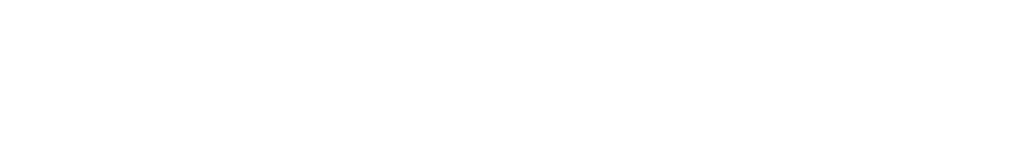
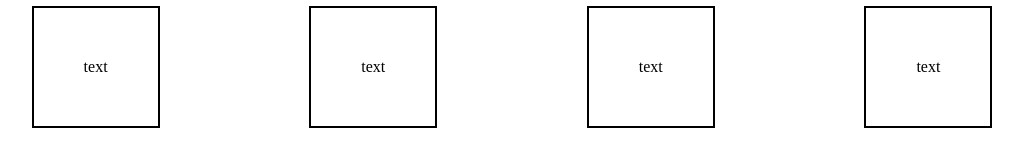
Before and after one commit to Junai-3/flexboxPractice, a website: page index.html in a window 1280 px wide. Shown: the whole page, without its empty margins (128-1151 px from the left). Drawn offline with Linux system fonts and the light colour scheme.

Commit message:
Ordering flexbox properties by parent and child class in the README, and created some CSS and HTML code

```diff
--- a/index.html
+++ b/index.html
@@ -6,6 +6,19 @@
         <link rel="stylesheet" href="style.css">
     </head>
     <body>
-        <h1>Practicing Flexbox</h1>
+        <div class="parent">
+            <div class="child">
+                text
+            </div>
+            <div class="child">
+                text
+            </div>
+            <div class="child">
+                text
+            </div>
+            <div class="child">
+                text
+            </div>
+        </div>
     </body>
 </html>
--- a/style.css
+++ b/style.css
@@ -1,3 +1,19 @@
-* {
-    color: transparent;
+h1 {
+    color: navy;
+    font-family: sans-serif;
+    background-color: grey;
 }
+
+.parent {
+    display: flex;
+    flex-direction: row;
+    justify-content: space-evenly;
+    flex-wrap: wrap;
+}
+
+.parent .child {
+    padding: 50px;
+    outline: 2px solid black;
+    align-items: center;
+
+}
```
Also changed, not shown: README.md.
